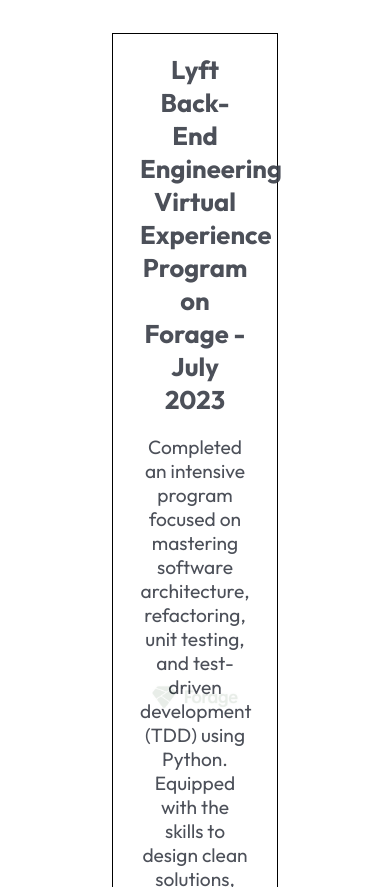
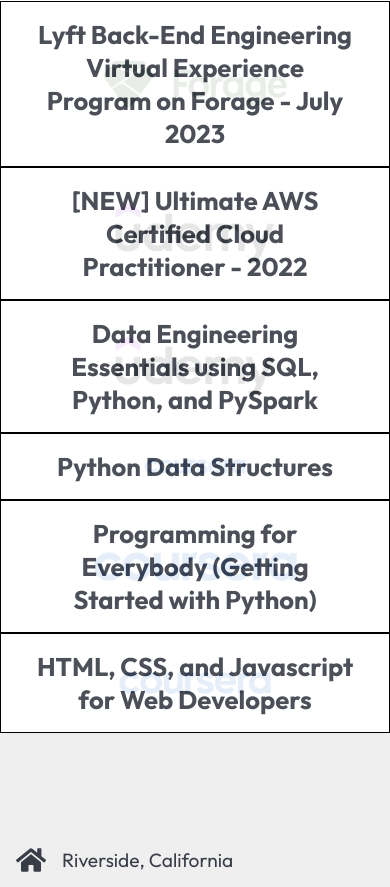
Before and after one commit to mihir09/portfolio, a React (Create React App) app: page /about in a window 390 px wide. Shown: the part 1157-2044 px from the top of the page. Built offline with nearby package versions, Linux system fonts and the light colour scheme.

Commit message:
made Certificates section responsive

```diff
--- a/src/components/AboutCertificates.js
+++ b/src/components/AboutCertificates.js
@@ -19,7 +19,7 @@
           <div className="info">
             <h3>{props.title}</h3>
 
-            <p>{props.description}</p>
+            <p className="info-description">{props.description}</p>
           </div>
         </div>
       </a>
--- a/src/components/AboutComponentStyles.css
+++ b/src/components/AboutComponentStyles.css
@@ -95,7 +95,13 @@
     grid-template-columns: 1fr;
     border: 0;
   }
-
+  .info-description {
+    display: none;
+  }
+  .section-certificates {
+    margin: 0;
+    padding: 0;
+  }
   .info-img {
     display: none;
   }
--- a/src/components/WorkCardData.js
+++ b/src/components/WorkCardData.js
@@ -32,7 +32,7 @@
       { name: "Framework", list: "SpringBoot" },
       {
         name: "Tools",
-        list: "BeautifulSoup, ML libraries, Hadoop MapReduce"
+        list: "BeautifulSoup, ML libraries, Hadoop, MapReduce"
       }
     ],
     githubLink: "https://github.com/mihir09/Burnol"
--- a/src/components/WorkCardStyles.css
+++ b/src/components/WorkCardStyles.css
@@ -59,6 +59,18 @@
   padding: 8rem 0rem;
 }
 
+.git {
+  border: 1px solid #25caac;
+}
+
+.demo {
+  border: 1px solid black;
+}
+
+.project {
+  text-align: center;
+}
+
 @media screen and (max-width: 740px) {
   .project-container {
     max-width: 90%;
```
Also changed, not shown: .codesandbox/workspace.json (deleted).
